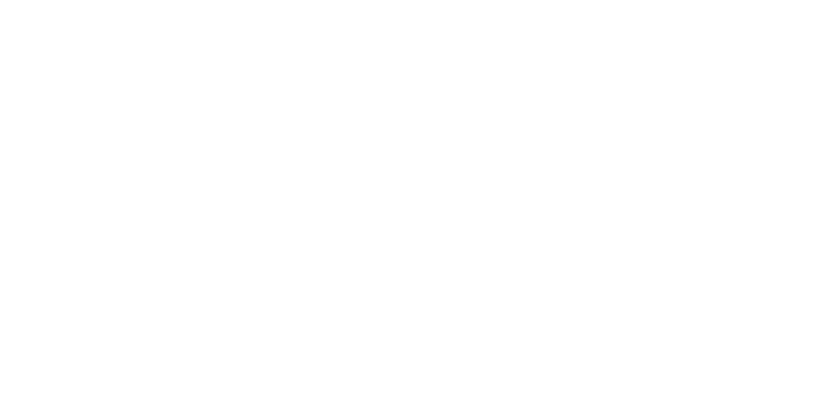
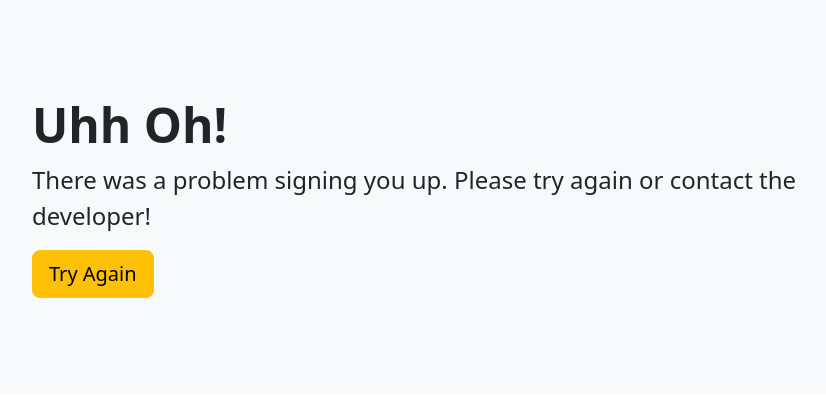
Before and after one commit to rtgfba/newsletter, a website: page failure.html in a window 1280 px wide. Shown: the whole page, without its empty margins (28-854 px from the left). Drawn offline with nearby package versions, Linux system fonts and the light colour scheme.

Commit message:
Create a failure landing page Created a failure landing page in case there were any errors while the user entered their information

```diff
--- a/failure.html
+++ b/failure.html
@@ -5,8 +5,21 @@
     <meta http-equiv="X-UA-Compatible" content="IE=edge">
     <meta name="viewport" content="width=device-width, initial-scale=1.0">
     <title>Failure</title>
+    <link href="https://cdn.jsdelivr.net/npm/bootstrap@5.3.0-alpha1/dist/css/bootstrap.min.css" rel="stylesheet" integrity="sha384-GLhlTQ8iRABdZLl6O3oVMWSktQOp6b7In1Zl3/Jr59b6EGGoI1aFkw7cmDA6j6gD" crossorigin="anonymous">
 </head>
 <body>
 
+    <div class="p-5 mb-4 bg-light rounded-3">
+        <div class="container-fluid py-5">
+          <h1 class="display-5 fw-bold">Uhh Oh!</h1>
+          <p class="col-md-8 fs-4">There was a problem signing you up. Please try again or contact the developer!</p>
+          <form class="" action="/failure" method="post">
+          <button class="btn btn-primary btn-lg btn-warning" type="button" name="button">Try Again</button>
+        </form>
+        </div>
+      </div>
+
+
+
 </body>
 </html>
```
